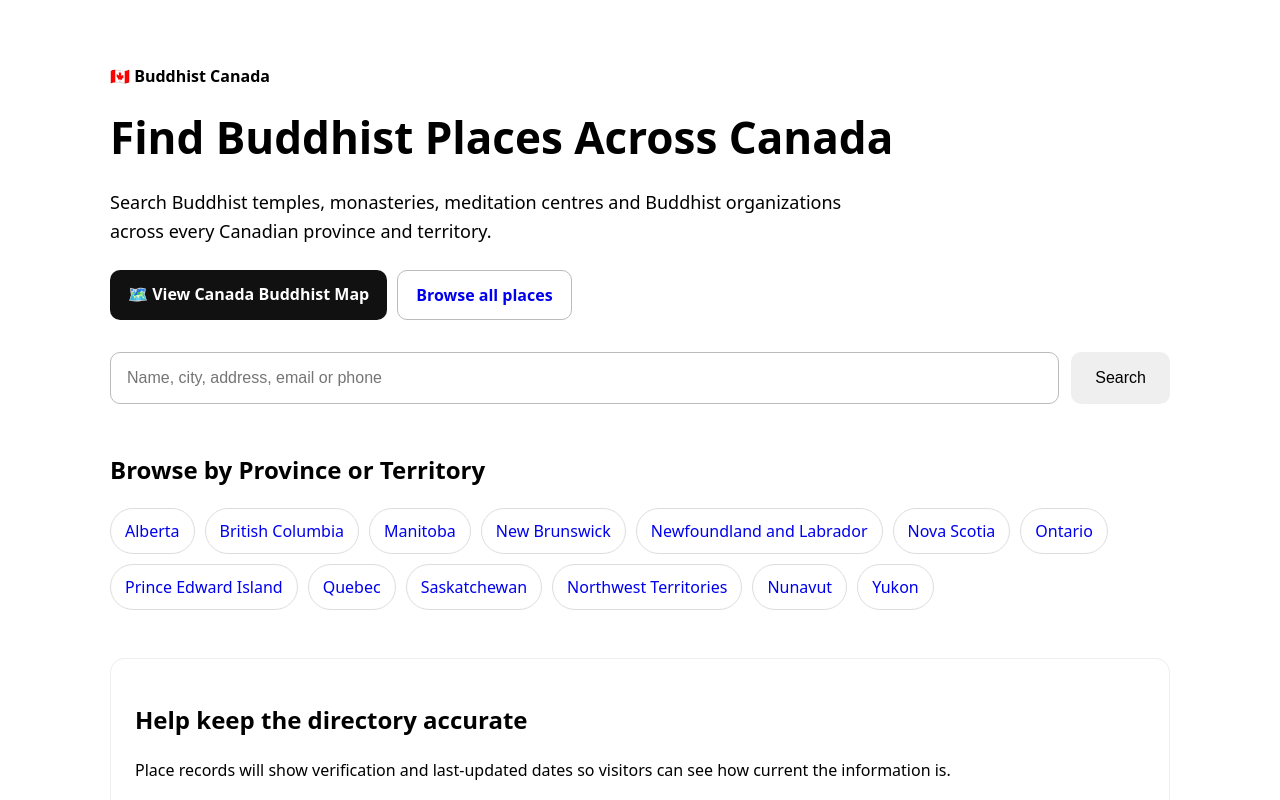
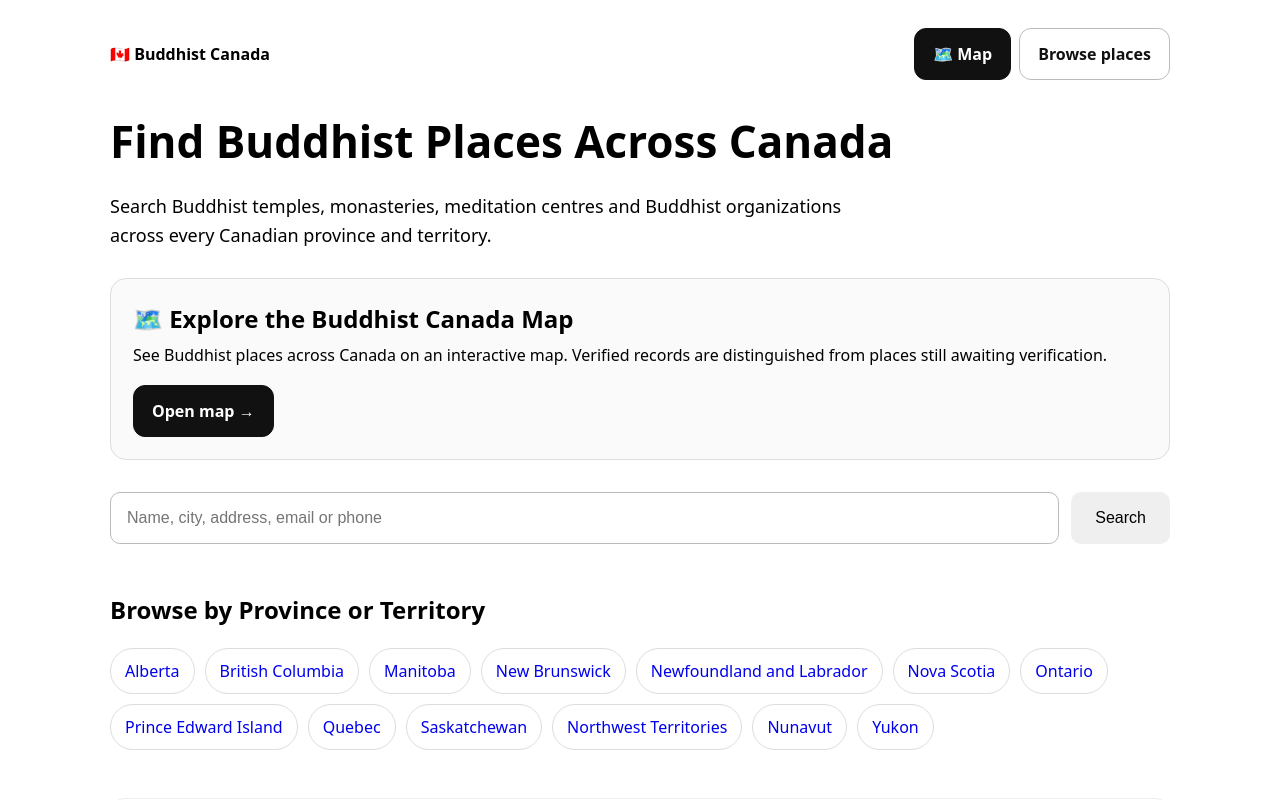
Before and after one commit to buddhistcanada/buddhist-canada, a Next.js app: page / in a window 1280 px wide. Shown: the top 800 px of the page. Built offline with nearby package versions, Linux system fonts and the light colour scheme.

Commit message:
Add prominent map navigation to directory homepage

```diff
--- a/app/page.tsx
+++ b/app/page.tsx
@@ -5,21 +5,71 @@ const provinces = [
   'Northwest Territories', 'Nunavut', 'Yukon'
 ]
 
+const mapButtonStyle = {
+  display: 'inline-flex',
+  alignItems: 'center',
+  justifyContent: 'center',
+  gap: 8,
+  padding: '13px 18px',
+  borderRadius: 12,
+  background: '#111',
+  color: '#fff',
+  textDecoration: 'none',
+  fontWeight: 800,
+  border: '1px solid #111',
+}
+
+const secondaryButtonStyle = {
+  display: 'inline-flex',
+  alignItems: 'center',
+  justifyContent: 'center',
+  padding: '13px 18px',
+  borderRadius: 12,
+  background: '#fff',
+  color: '#111',
+  textDecoration: 'none',
+  fontWeight: 700,
+  border: '1px solid #bbb',
+}
+
 export default function HomePage() {
   return (
-    <main style={{ maxWidth: 1100, margin: '0 auto', padding: '48px 20px', fontFamily: 'system-ui, sans-serif' }}>
+    <main style={{ maxWidth: 1100, margin: '0 auto', padding: '28px 20px 48px', fontFamily: 'system-ui, sans-serif' }}>
       <header>
-        <p style={{ fontWeight: 700 }}>🇨🇦 Buddhist Canada</p>
-        <h1 style={{ fontSize: 44, margin: '12px 0' }}>Find Buddhist Places Across Canada</h1>
+        <div style={{ display: 'flex', alignItems: 'center', justifyContent: 'space-between', gap: 16, flexWrap: 'wrap' }}>
+          <p style={{ fontWeight: 800, margin: 0 }}>🇨🇦 Buddhist Canada</p>
+          <nav aria-label="Primary navigation" style={{ display: 'flex', gap: 8, flexWrap: 'wrap' }}>
+            <a href="/map" style={mapButtonStyle}>🗺️ Map</a>
+            <a href="/places" style={secondaryButtonStyle}>Browse places</a>
+          </nav>
+        </div>
+
+        <h1 style={{ fontSize: 44, margin: '28px 0 12px' }}>Find Buddhist Places Across Canada</h1>
         <p style={{ fontSize: 18, lineHeight: 1.6, maxWidth: 760 }}>
           Search Buddhist temples, monasteries, meditation centres and Buddhist organizations across every Canadian province and territory.
         </p>
       </header>
 
-      <div style={{ display: 'flex', gap: 10, flexWrap: 'wrap', marginTop: 24 }}>
-        <a href="/map" style={{ padding: '12px 18px', borderRadius: 10, background: '#111', color: '#fff', textDecoration: 'none', fontWeight: 700 }}>🗺️ View Canada Buddhist Map</a>
-        <a href="/places" style={{ padding: '12px 18px', borderRadius: 10, border: '1px solid #bbb', textDecoration: 'none', fontWeight: 700 }}>Browse all places</a>
-      </div>
+      <section
+        aria-label="Map and directory"
+        style={{
+          marginTop: 28,
+          padding: 22,
+          borderRadius: 16,
+          border: '1px solid #ddd',
+          background: '#fafafa',
+        }}
+      >
+        <div style={{ display: 'flex', alignItems: 'center', justifyContent: 'space-between', gap: 18, flexWrap: 'wrap' }}>
+          <div>
+            <h2 style={{ margin: '0 0 6px' }}>🗺️ Explore the Buddhist Canada Map</h2>
+            <p style={{ margin: 0, lineHeight: 1.5 }}>
+              See Buddhist places across Canada on an interactive map. Verified records are distinguished from places still awaiting verification.
+            </p>
+          </div>
+          <a href="/map" style={{ ...mapButtonStyle, whiteSpace: 'nowrap' }}>Open map →</a>
+        </div>
+      </section>
 
       <form action="/search" method="get" style={{ display: 'flex', gap: 12, flexWrap: 'wrap', marginTop: 32 }}>
         <input
```
